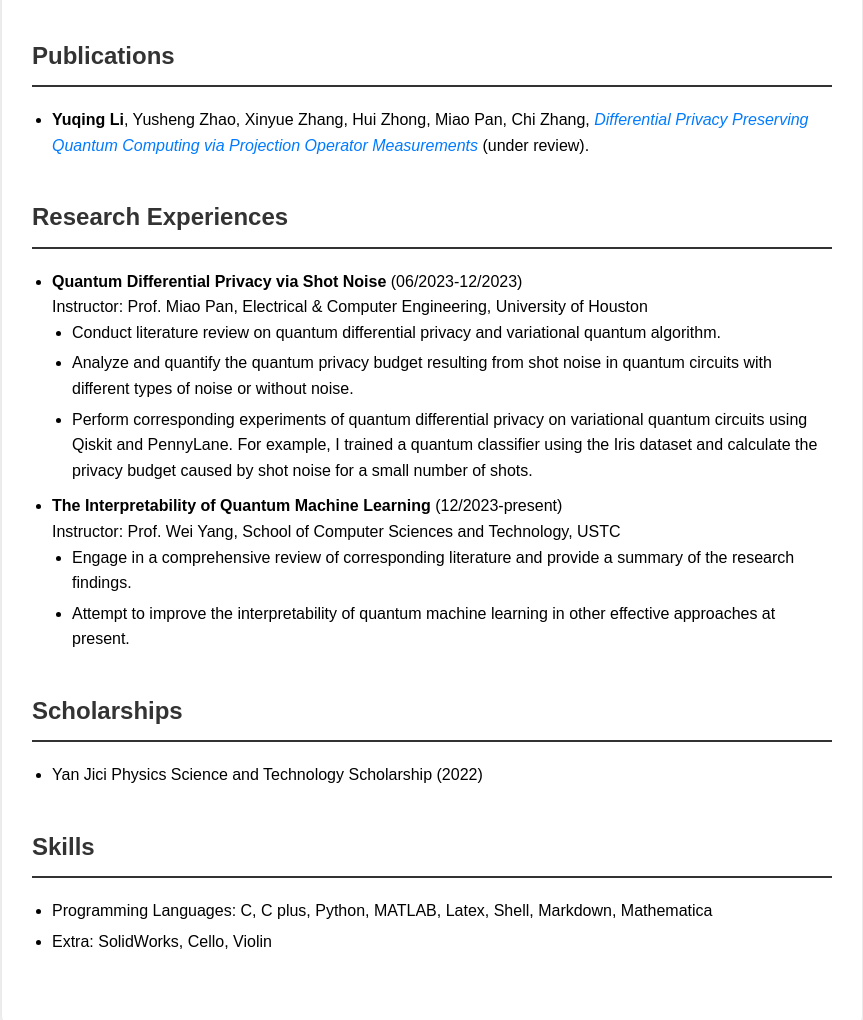
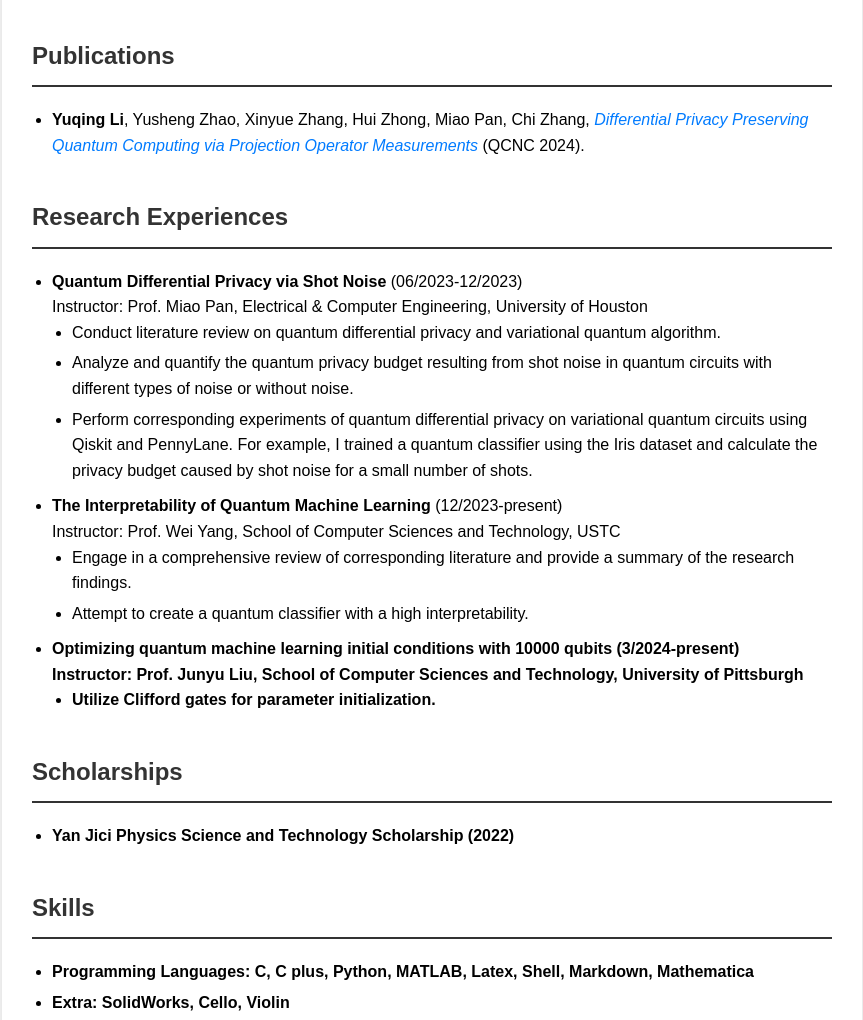
Before and after one commit to YuqingLiii/resume, a plain HTML site: page index.html in a window 1280 px wide. Shown: the part 881-1901 px from the top of the page, without its empty margins (208-1071 px from the left). Drawn offline with Linux system fonts and the light colour scheme.

Commit message:
Update index.html

```diff
--- a/index.html
+++ b/index.html
@@ -135,7 +135,7 @@
                 <li>
                     <strong>Yuqing Li</strong>, Yusheng Zhao, Xinyue Zhang, Hui Zhong, Miao Pan, Chi Zhang,
                     <a href="https://arxiv.org/abs/2312.08210"><em>Differential Privacy Preserving Quantum Computing via Projection Operator Measurements</em></a>
-                    (under review).
+                    (QCNC 2024).
                 </li>
             </ul>
         </div>
@@ -157,8 +157,15 @@
                     Instructor: Prof. Wei Yang, School of Computer Sciences and Technology, USTC<br>
                     <ul>
                         <li>Engage in a comprehensive review of corresponding literature and provide a summary of the research findings.</li>
-                        <li>Attempt to improve the interpretability of quantum machine learning in other effective approaches at present.</li>
+                        <li>Attempt to create a quantum classifier with a high interpretability.</li>
                     </ul>
+                </li>
+                <li>
+                    <strong>Optimizing quantum machine learning initial conditions with 10000 qubits (3/2024-present)<br>
+                    Instructor: Prof. Junyu Liu, School of Computer Sciences and Technology, University of Pittsburgh<br>
+                    <ul>
+                        <li>Utilize Clifford gates for parameter initialization.</li>
+                     </ul>
                 </li>
                 <!-- Add other research experiences -->
             </ul>
```
